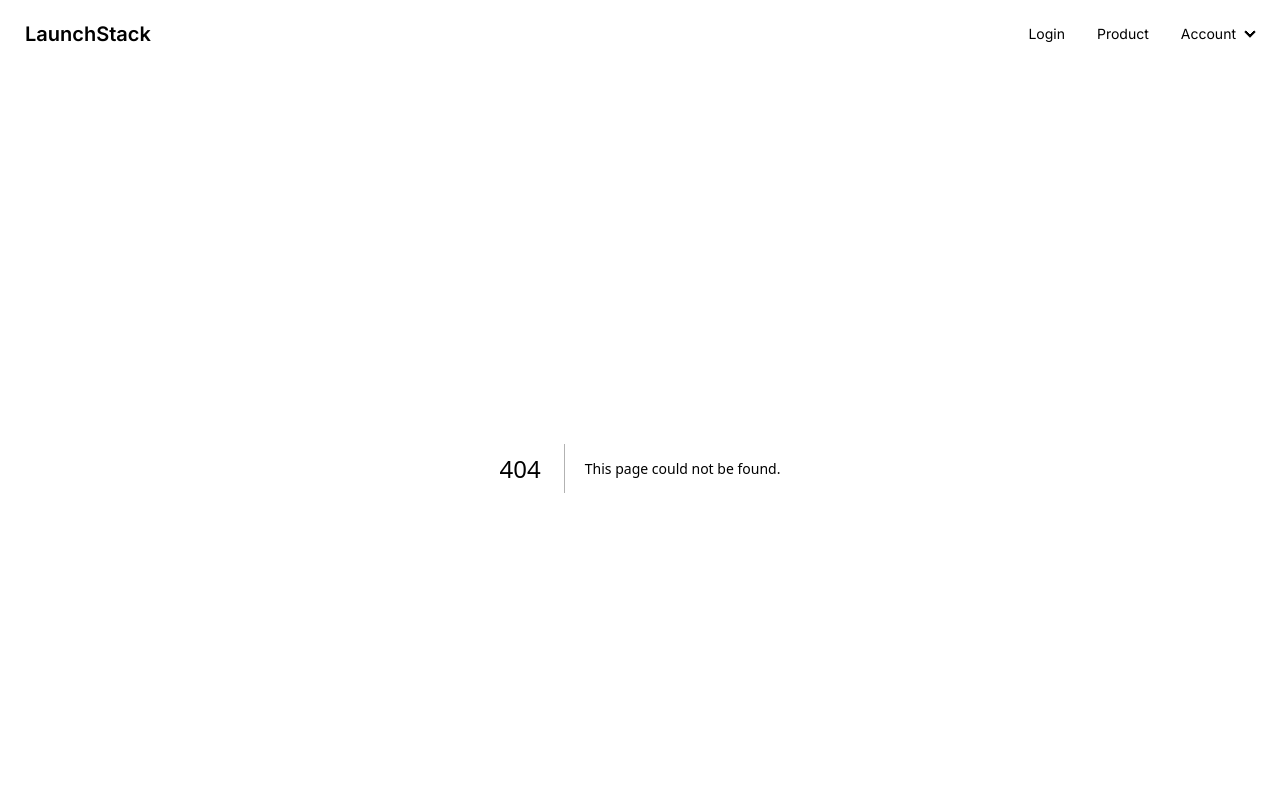
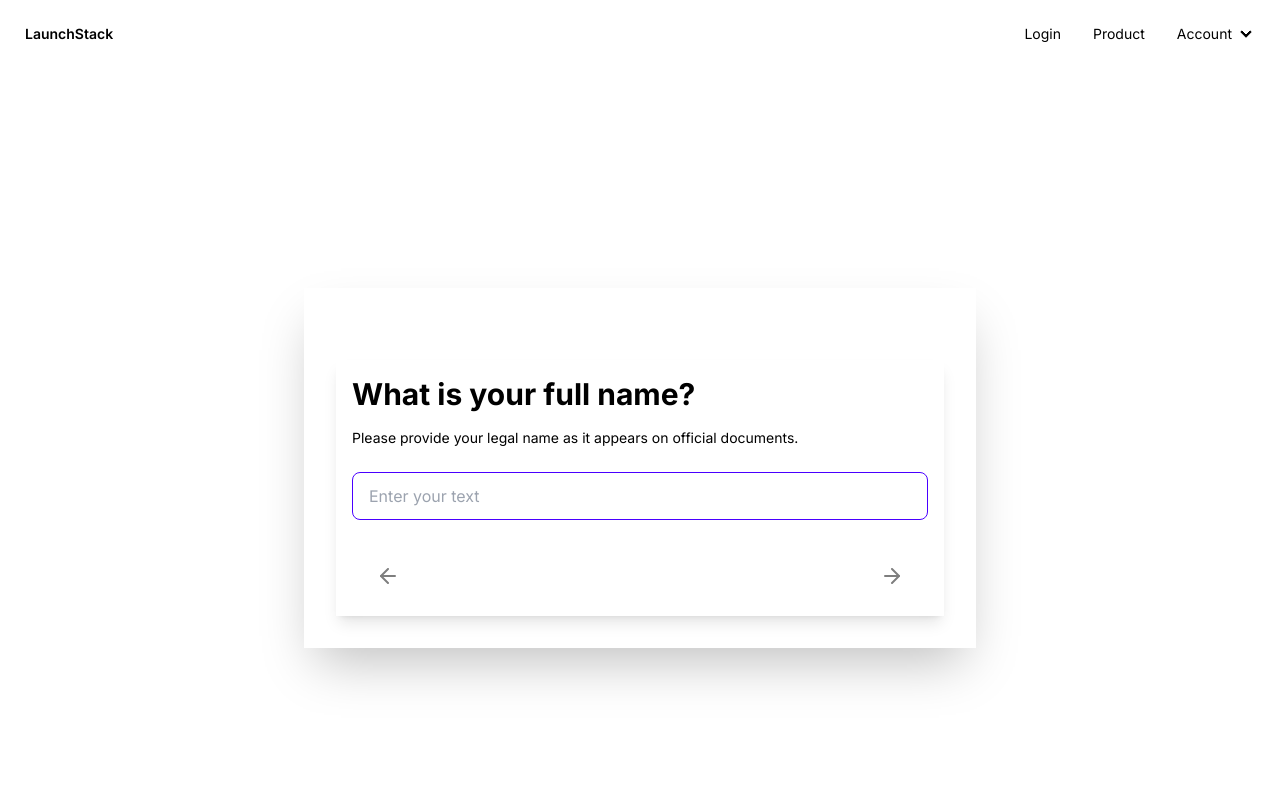
Before and after one commit to donvito/vercel-v0-directory, a Next.js app: page /forms/animated in a window 1280 px wide. Before the commit this address had no page. Shown: the top 800 px of the page. Built offline with nearby package versions, Linux system fonts and the light colour scheme.

Commit message:
add animated forms

```diff
--- a/package.json
+++ b/package.json
@@ -14,6 +14,7 @@
     "@radix-ui/react-slot": "^1.1.0",
     "class-variance-authority": "^0.7.0",
     "clsx": "^2.1.1",
+    "framer-motion": "^11.2.12",
     "lucide-react": "^0.400.0",
     "next": "14.2.4",
     "react": "^18",
--- /dev/null
+++ b/src/app/forms/animated/page.tsx
@@ -0,0 +1,11 @@
+'use client'
+
+import AnimatedForm from "@/components/AnimatedForm";
+
+export default function LoginPage() {
+  return (
+    <>
+      <AnimatedForm />
+    </>
+  );
+}
--- /dev/null
+++ b/src/components/AnimatedForm.tsx
@@ -0,0 +1,225 @@
+import React, { useState, useEffect } from 'react';
+import { motion, AnimatePresence } from 'framer-motion';
+import { ArrowRight, ArrowLeft } from 'lucide-react';
+import 'daisyui/dist/full.css';
+
+const formConfig = [
+  {
+    id: 1,
+    type: 'text',
+    question: 'What is your full name?',
+    tip: 'Please provide your legal name as it appears on official documents.',
+  },
+  {
+    id: 2,
+    type: 'email',
+    question: 'What is your preferred email address?',
+    tip: 'Make sure to enter an email address you check frequently.',
+  },
+  {
+    id: 3,
+    type: 'select',
+    question: 'What is your favorite color among the following options?',
+    options: ['Red', 'Blue', 'Green', 'Yellow'],
+    tip: 'Choose the color you like the most from the given options.',
+  },
+  {
+    id: 4,
+    type: 'multiple',
+    question: 'Select your preferred programming languages (you can choose multiple):',
+    options: ['JavaScript', 'Python', 'Go', 'Java'],
+    tip: 'You can select more than one language if you have multiple preferences.',
+  },
+  {
+    id: 5,
+    type: 'review',
+    question: 'Review your answers:',
+  },
+];
+
+const AnimatedForm = () => {
+  const [currentQuestion, setCurrentQuestion] = useState(0);
+  const [answers, setAnswers] = useState({});
+  const [currentAnswer, setCurrentAnswer] = useState('');
+
+  const handleNext = () => {
+    if (formConfig[currentQuestion].type !== 'review') {
+      setAnswers({ ...answers, [currentQuestion]: currentAnswer });
+      setCurrentAnswer('');
+    }
+    setCurrentQuestion((prev) => Math.min(prev + 1, formConfig.length - 1));
+  };
+
+  const handlePrev = () => {
+    setCurrentQuestion((prev) => Math.max(prev - 1, 0));
+    setCurrentAnswer(answers[currentQuestion - 1] || '');
+  };
+
+  const handleFinalSubmit = () => {
+    console.log('Form submitted:', answers);
+    // Add your form submission logic here
+  };
+
+  const handleKeyPress = (e) => {
+    if (e.key === 'Enter') {
+      e.preventDefault();
+      if (currentQuestion < formConfig.length - 1) {
+        handleNext();
+      } else if (formConfig[currentQuestion].type === 'review') {
+        handleFinalSubmit();
+      }
+    }
+  };
+
+  useEffect(() => {
+    document.addEventListener('keydown', handleKeyPress);
+    return () => {
+      document.removeEventListener('keydown', handleKeyPress);
+    };
+  }, [currentQuestion, currentAnswer]);
+
+  const renderInput = () => {
+    const question = formConfig[currentQuestion];
+    switch (question.type) {
+      case 'text':
+      case 'email':
+        return (
+          <input
+            type={question.type}
+            value={currentAnswer}
+            onChange={(e) => setCurrentAnswer(e.target.value)}
+            className="w-full p-3 mt-2 text-lg input input-bordered input-primary"
+            placeholder={`Enter your ${question.type}`}
+          />
+        );
+      case 'select':
+        return (
+          <select
+            value={currentAnswer}
+            onChange={(e) => setCurrentAnswer(e.target.value)}
+            className="w-full p-3 mt-2 text-lg select select-bordered select-primary"
+          >
+            <option value="">Select an option</option>
+            {question.options.map((option) => (
+              <option key={option} value={option}>
+                {option}
+              </option>
+            ))}
+          </select>
+        );
+      case 'multiple':
+        return (
+          <div className="flex flex-col gap-2">
+            {question.options.map((option) => (
+              <label key={option} className="flex items-center space-x-3">
+                <input
+                  type="checkbox"
+                  checked={currentAnswer.includes(option)}
+                  value={option}
+                  onChange={(e) => {
+                    const checked = e.target.checked;
+                    setCurrentAnswer((prev) =>
+                      checked ? [...prev, option] : prev.filter((opt) => opt !== option)
+                    );
+                  }}
+                  className="checkbox checkbox-primary"
+                />
+                <span className="label-text">{option}</span>
+              </label>
+            ))}
+          </div>
+        );
+      case 'review':
+        return (
+          <div className="flex flex-col gap-4">
+            {Object.entries(answers).map(([key, value], index) => (
+              <div key={index} className="p-4 bg-gray-100 rounded-lg">
+                <h3 className="font-semibold">{formConfig[key].question}</h3>
+                <p>{Array.isArray(value) ? value.join(', ') : value}</p>
+              </div>
+            ))}
+          </div>
+        );
+      default:
+        return null;
+    }
+  };
+
+  useEffect(() => {
+    if (currentQuestion in answers) {
+      setCurrentAnswer(answers[currentQuestion]);
+    } else {
+      setCurrentAnswer('');
+    }
+  }, [currentQuestion]);
+
+  return (
+    <div className="flex items-center justify-center min-h-screen bg-gradient-to-br from-purple-400 to-indigo-600">
+      <div className="w-full max-w-2xl p-8 bg-white rounded-lg shadow-2xl">
+        <div className="mb-8">
+          <div className="w-full h-2 bg-purple-200 rounded-full">
+            <div
+              className="h-2 bg-purple-600 rounded-full transition-all duration-500 ease-out"
+              style={{ width: `${((currentQuestion + 1) / formConfig.length) * 100}%` }}
+            ></div>
+          </div>
+        </div>
+        <div className="flex gap-8">
+          <div className="w-full flex flex-col items-center justify-center p-4 bg-gradient-to-br from-indigo-200 to-purple-200 rounded-lg shadow-lg">
+            <AnimatePresence mode="wait">
+              <motion.div
+                key={currentQuestion}
+                initial={{ opacity: 0, y: 20 }}
+                animate={{ opacity: 1, y: 0 }}
+                exit={{ opacity: 0, y: -20 }}
+                transition={{ duration: 0.3 }}
+                className="h-full flex flex-col justify-between w-full"
+              >
+                <div>
+                  <h2 className="mb-4 text-3xl font-bold text-purple-700">
+                    {formConfig[currentQuestion].question}
+                  </h2>
+                  {formConfig[currentQuestion].tip && (
+                    <p className="mb-4 text-sm text-gray-600">
+                      {formConfig[currentQuestion].tip}
+                    </p>
+                  )}
+                  {renderInput()}
+                </div>
+                <div className="flex justify-between mt-8">
+                  <button
+                    onClick={handlePrev}
+                    disabled={currentQuestion === 0}
+                    className="px-6 py-3 text-purple-600 bg-purple-100 rounded-full hover:bg-purple-200 transition-colors disabled:opacity-50 disabled:cursor-not-allowed"
+                  >
+                    <ArrowLeft className="w-6 h-6" />
+                  </button>
+                  {currentQuestion < formConfig.length - 1 ? (
+                    <button
+                      onClick={handleNext}
+                      disabled={!currentAnswer && formConfig[currentQuestion].type !== 'review'}
+                      className="px-6 py-3 text-white bg-purple-600 rounded-full hover:bg-purple-700 transition-colors disabled:opacity-50 disabled:cursor-not-allowed"
+                    >
+                      <ArrowRight className="w-6 h-6" />
+                    </button>
+                  ) : (
+                    formConfig[currentQuestion].type === 'review' && (
+                      <button
+                        onClick={handleFinalSubmit}
+                        className="px-6 py-3 text-white bg-green-500 rounded-full hover:bg-green-600 transition-colors"
+                      >
+                        Submit
+                      </button>
+                    )
+                  )}
+                </div>
+              </motion.div>
+            </AnimatePresence>
+          </div>
+        </div>
+      </div>
+    </div>
+  );
+};
+
+export default AnimatedForm;
```
Also changed, not shown: 1 other file (tests, documents, lock files or other folders).
